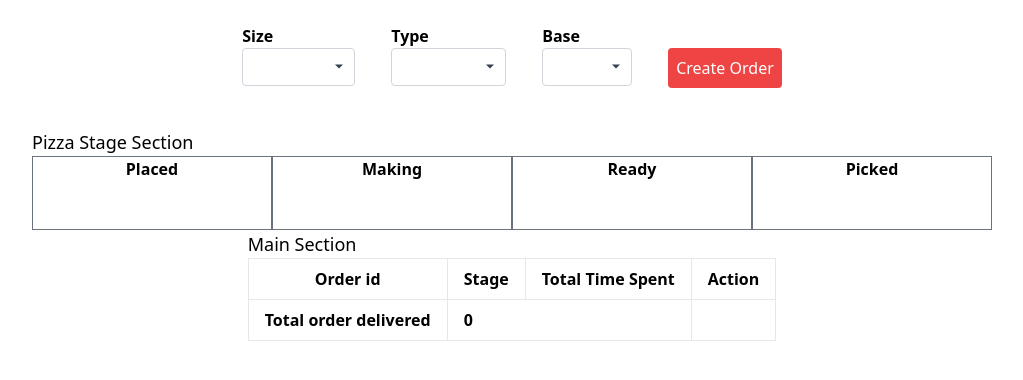
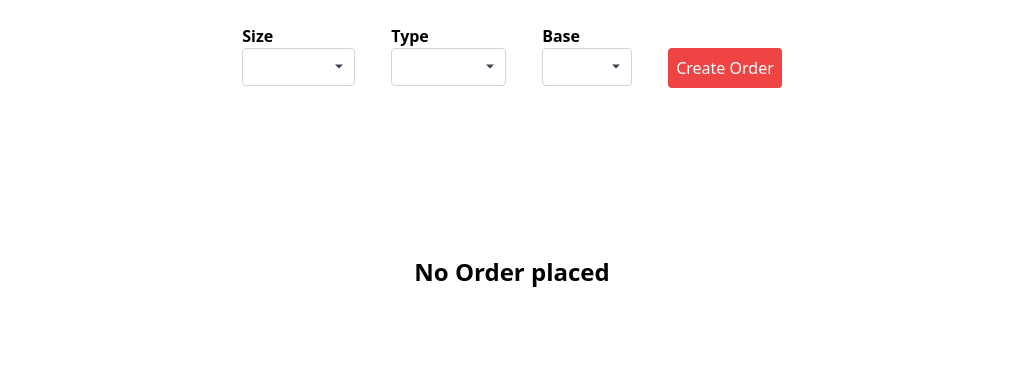
Before and after one commit to trcodeers/teach-mint, a React (Create React App) app: page / in a window 1280 px wide. Shown: the top 380 px of the page, without its empty margins (128-1151 px from the left). Built offline with nearby package versions, Linux system fonts and the light colour scheme.

Commit message:
display no order messages based on no of order

```diff
--- a/src/App.js
+++ b/src/App.js
@@ -7,6 +7,7 @@ import OrderForm from './components/orderForm';
 function App() {
 
   const [orders, setOrders] = useState(null)
+  const [totalOrders, setTotalOrders] = useState(0)
 
   useEffect(() => {
     const existingOrders = localStorage.getItem('orders')
@@ -19,6 +20,7 @@ function App() {
     if (existingOrders) {
 
       const parsedOrders = JSON.parse(existingOrders)
+      setTotalOrders(parsedOrders.length)
 
       parsedOrders.forEach(element => {
         const { status } = element
@@ -82,7 +84,7 @@ function App() {
     const existingOrders = localStorage.getItem('orders')
     const updatedOrders = [newOrder, ...(existingOrders ? JSON.parse(existingOrders) : [])]
     localStorage.setItem('orders', (JSON.stringify([...updatedOrders])))
-
+    setTotalOrders(updatedOrders.length)
     // Set the local state
     setOrders({
       ...orders,
@@ -145,7 +147,7 @@ function App() {
         const existingOrders = JSON.parse(localStorage.getItem('orders'))
         const updatedOrders = existingOrders.filter((el) => el.id !== order.id)
         localStorage.setItem('orders', JSON.stringify(updatedOrders))
-
+        setTotalOrders(updatedOrders.length)
       // Remove from local state
       if(order.status === 'placed'){
 
@@ -201,7 +203,7 @@ function App() {
         />
       </div>
 
-      <div className='flex flex-col justify-center items-start '>
+      {totalOrders > 0 && <div className='flex flex-col justify-center items-start '>
         <div className='text-lg'>Pizza Stage Section</div>
         <div className="flex flex-row justify-center">
           <div className="w-60 border border-gray-500">
@@ -260,9 +262,9 @@ function App() {
             </div>
           </div>
         </div>
-      </div>
+      </div>}
 
-      <div className='flex flex-col items-start'>
+      {totalOrders > 0 && <div className='flex flex-col items-start'>
         <div className='text-lg'>Main Section</div>
         <div className="flex justify-center   mb-32">
           {orders && <OrderTable
@@ -271,8 +273,11 @@ function App() {
             onClickCancel={onClickCancel}
           />}
         </div>
-      </div>
+      </div>}
 
+      {totalOrders === 0 && <div className='text-2xl font-bold mt-[10%]'>
+        No Order placed
+      </div>}
     </div>
 
     </>
```
